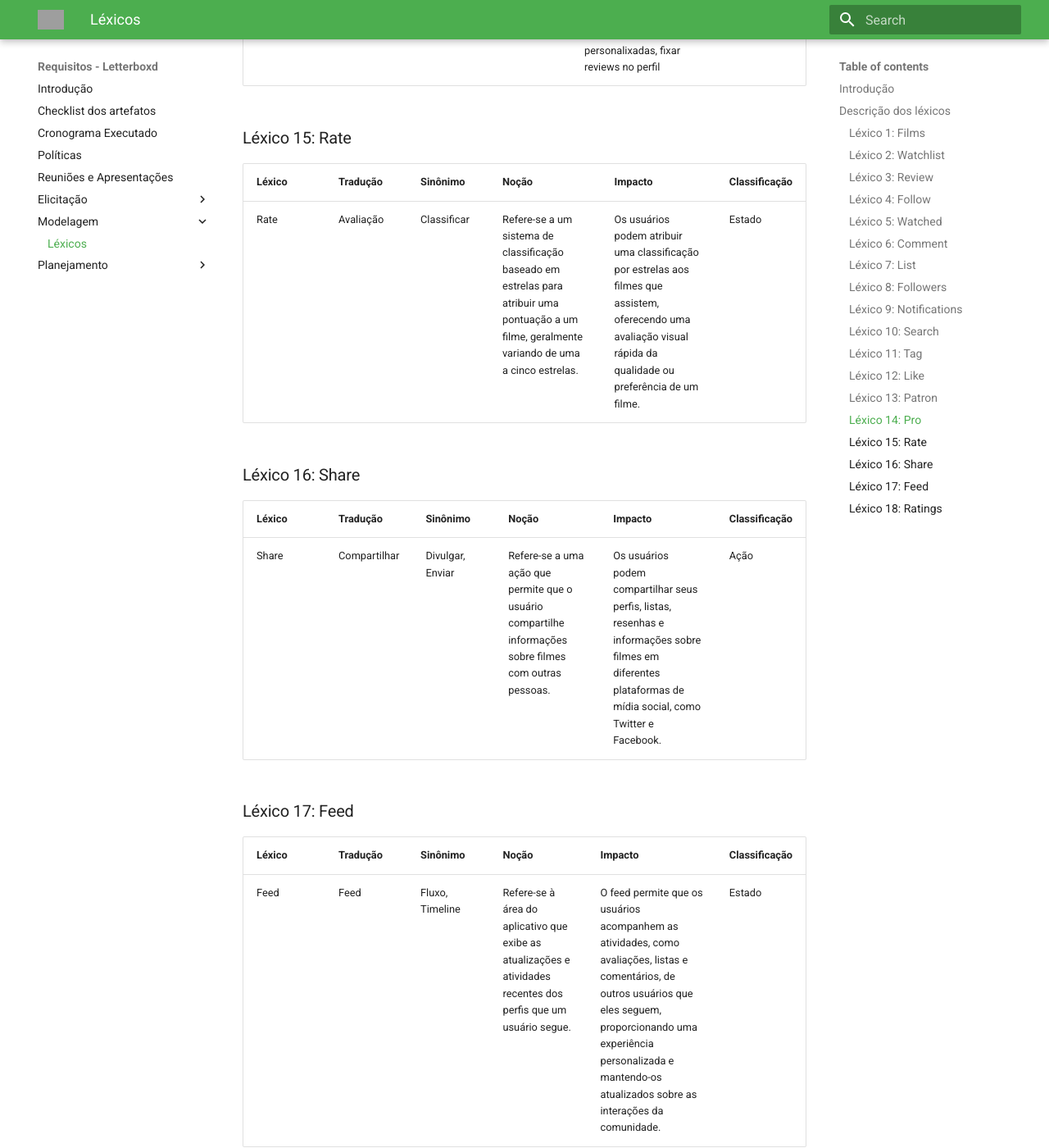
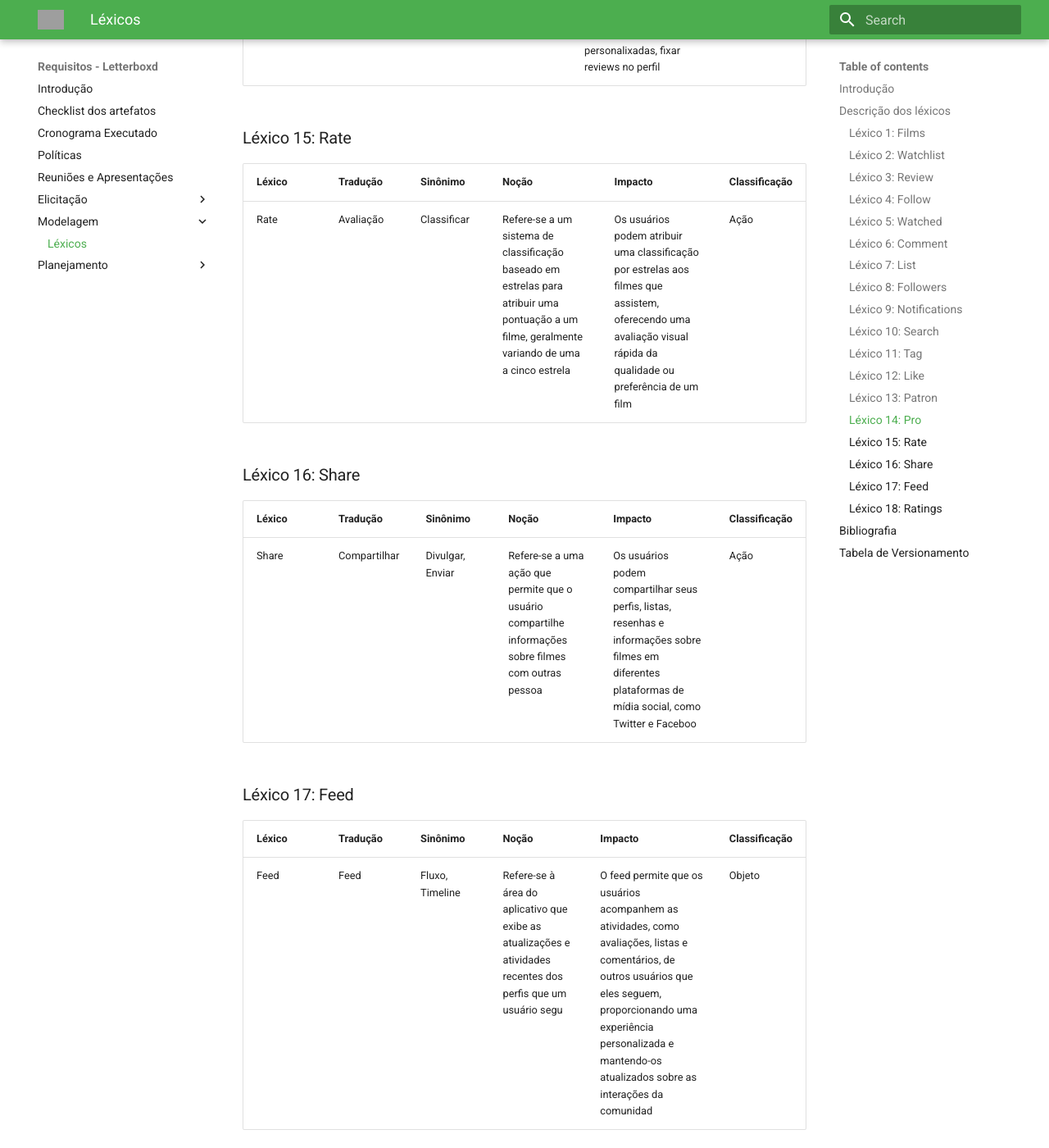
Before and after one commit to Requisitos-de-Software/2023.1-Letterboxd, an MkDocs documentation site: the page built from docs/Modelagem/lexicos.md, in a window 1280 px wide and 1400 px high, scrolled down 5880 px. Shown: the whole window at 82% size. Built offline with MkDocs 1.6.1 and Material for MkDocs 9.7.7, drawn with Linux system fonts in a browser that asks for light colours; some of the changed text lies outside the part shown; grey boxes are pictures that could not be loaded.

Commit message:
20-revisao

```diff
--- a/docs/Modelagem/lexicos.md
+++ b/docs/Modelagem/lexicos.md
@@ -13,7 +13,6 @@
 Ao explorar os léxicos do Letterboxd, examinaremos seus sinônimos, a noção que representam (símbolo), o impacto que têm no sistema (descrição do efeito) e sua classificação (verbo/objeto/estado). Como o aplicativo é em inglês e não possui uma versão em português, os léxicos serão apresentados em inglês, seguido de sua tradução. Esses atributos fornecerão uma visão abrangente dos termos-chave utilizados, permitindo uma análise precisa e uma documentação clara dos requisitos de software.
 
 ## Descrição dos léxicos
-
 ### Léxico 1: Films
 | Léxico | Tradução | Sinônimo | Noção | Impacto | Classificação |
 | ---- | ------ | ------ | --------- | ----- | ------- |
@@ -37,12 +36,12 @@
 ### Léxico 5: Watched
 | Léxico | Tradução | Sinônimo | Noção | Impacto | Classificação |
 | ---- | ------ | ------ | --------- | ----- | ------- |
-| Watched | Assistido | Registrar Visualização | Indica a ação de registrar que um usuário assistiu a um filme específico | Os usuários podem marcar os filmes como assistidos para acompanhar seu histórico de visualizações e compartilhar essa informação com a comunidade do Letterboxd | Ação |
+| Watched | Assistido | Registrar Visualização | Indica a ação de registrar que um usuário assistiu a um filme específico | Os usuários podem marcar os filmes como assistidos para acompanhar seu histórico de visualizações e compartilhar essa informação com a comunidade do Letterboxd | Estado |
 
 ### Léxico 6: Comment
 | Léxico | Tradução | Sinônimo | Noção | Impacto | Classificação |
 | ---- | ------ | ------ | --------- | ----- | ------- |
-| Comment | Comentário | Feedback | Refere-se a um texto escrito respondendo a algo | Os usuários podem comentar nas reviews de outros usuários | Estado |
+| Comment | Comentário | Feedback | Refere-se a um texto escrito respondendo a algo | Os usuários podem comentar nas reviews de outros usuários | Ação |
 
 ### Léxico 7: List
 | Léxico | Tradução | Sinônimo | Noção | Impacto | Classificação |
@@ -52,27 +51,27 @@
 ### Léxico 8: Followers
 | Léxico | Tradução | Sinônimo | Noção | Impacto | Classificação |
 | ---- | ------ | ------ | --------- | ----- | ------- |
-| Followers | Seguidores | Amigos | Refere-se aos usuários que escolheram acompanhar as atividades de um determinado perfil no Letterboxd | Os usuários podem ter seguidores que recebem atualizações de suas avaliações, listas e atividades, permitindo uma interação mais ampla na comunidade do Letterboxd. | Estado |
+| Followers | Seguidores | Amigos | Refere-se aos usuários que escolheram acompanhar as atividades de um determinado perfil no Letterboxd | Os usuários podem ter seguidores que recebem atualizações de suas avaliações, listas e atividades, permitindo uma interação mais ampla na comunidade do Letterbox | Estado |
 
 ### Léxico 9: Notifications
 | Léxico | Tradução | Sinônimo | Noção | Impacto | Classificação |
 | ---- | ------ | ------ | --------- | ----- | ------- |
-| Notifications | Notificações | Alertas, Mensagens | Refere-se às informações e avisos enviados aos usuários para informar sobre atividades relevantes, como novos comentários, avaliações de filmes ou seguidores. | Os usuários recebem notificações em tempo real, permitindo que fiquem atualizados sobre as interações e atividades recentes dentro da comunidade do Letterboxd. | Estado |
+| Notifications | Notificações | Alertas, Mensagens | Refere-se às informações e avisos enviados aos usuários para informar sobre atividades relevantes, como novos comentários, avaliações de filmes ou seguidore | Os usuários recebem notificações em tempo real, permitindo que fiquem atualizados sobre as interações e atividades recentes dentro da comunidade do Letterbox | Objeto |
 
 ### Léxico 10: Search
 | Léxico | Tradução | Sinônimo | Noção | Impacto | Classificação |
 | ---- | ------ | ------ | --------- | ----- | ------- |
-| Search | Explorar | Descobrir, Pesquisar | efere-se à ação de procurar e encontrar filmes novos e interessantes dentro do aplicativo. | Os usuários podem explorar diferentes categorias, gêneros, listas populares e recomendações personalizadas para descobrir filmes que possam despertar seu interesse. | Ação |
+| Search | Explorar | Descobrir, Pesquisar | efere-se à ação de procurar e encontrar filmes novos e interessantes dentro do aplicativ | Os usuários podem explorar diferentes categorias, gêneros, listas populares e recomendações personalizadas para descobrir filmes que possam despertar seu interess | Ação |
 
 ### Léxico 11: Tag
 | Léxico | Tradução | Sinônimo | Noção | Impacto | Classificação |
 | ---- | ------ | ------ | --------- | ----- | ------- |
-| Tag | Etiqueta | Marcador | Representa uma palavra-chave ou termo associado a um filme, utilizado para categorização e facilitar a busca. | Os usuários podem adicionar tags aos filmes para organizá-los e para facilitar a identificação de filmes com temas ou elementos específicos. | Objeto |
+| Tag | Etiqueta | Marcador | Representa uma palavra-chave ou termo associado a um filme, utilizado para categorização e facilitar a busc | Os usuários podem adicionar tags aos filmes para organizá-los e para facilitar a identificação de filmes com temas ou elementos específico | Objeto |
 
 ### Léxico 12: Like
 | Léxico | Tradução | Sinônimo | Noção | Impacto | Classificação |
 | ---- | ------ | ------ | --------- | ----- | ------- |
-| Like | Curtir | Adicionar aos Favoritos | ndica a ação de destacar um filme como favorito ou preferido pelo usuário. | Os usuários podem marcar filmes como favoritos para sinalizar suas obras preferidas, facilitando o acesso rápido a esses filmes e compartilhando suas preferências com outros usuários. | Ação |
+| Like | Curtir | Adicionar aos Favoritos | ndica a ação de destacar um filme como favorito ou preferido pelo usuári | Os usuários podem marcar filmes como favoritos para sinalizar suas obras preferidas, facilitando o acesso rápido a esses filmes e compartilhando suas preferências com outros usuário | Ação |
 
 ### Léxico 13: Patron
 | Léxico | Tradução | Sinônimo | Noção | Impacto | Classificação |
@@ -87,23 +86,35 @@
 ### Léxico 15: Rate
 | Léxico | Tradução | Sinônimo | Noção | Impacto | Classificação |
 | ---- | ------ | ------ | --------- | ----- | ------- |
-| Rate | Avaliação | Classificar | Refere-se a um sistema de classificação baseado em estrelas para atribuir uma pontuação a um filme, geralmente variando de uma a cinco estrelas. | Os usuários podem atribuir uma classificação por estrelas aos filmes que assistem, oferecendo uma avaliação visual rápida da qualidade ou preferência de um filme. | Estado |
+| Rate | Avaliação | Classificar | Refere-se a um sistema de classificação baseado em estrelas para atribuir uma pontuação a um filme, geralmente variando de uma a cinco estrela | Os usuários podem atribuir uma classificação por estrelas aos filmes que assistem, oferecendo uma avaliação visual rápida da qualidade ou preferência de um film | Ação |
 
 ### Léxico 16: Share
 | Léxico | Tradução | Sinônimo | Noção | Impacto | Classificação |
 | ---- | ------ | ------ | --------- | ----- | ------- |
-| Share | Compartilhar | Divulgar, Enviar | Refere-se a uma ação que permite que o usuário compartilhe informações sobre filmes com outras pessoas. | Os usuários podem compartilhar seus perfis, listas, resenhas e informações sobre filmes em diferentes plataformas de mídia social, como Twitter e Facebook. | Ação |
+| Share | Compartilhar | Divulgar, Enviar | Refere-se a uma ação que permite que o usuário compartilhe informações sobre filmes com outras pessoa | Os usuários podem compartilhar seus perfis, listas, resenhas e informações sobre filmes em diferentes plataformas de mídia social, como Twitter e Faceboo | Ação |
 
 ### Léxico 17: Feed
 | Léxico | Tradução | Sinônimo | Noção | Impacto | Classificação |
 | ---- | ------ | ------ | --------- | ----- | ------- |
-| Feed | Feed | Fluxo, Timeline | Refere-se à área do aplicativo que exibe as atualizações e atividades recentes dos perfis que um usuário segue. | O feed permite que os usuários acompanhem as atividades, como avaliações, listas e comentários, de outros usuários que eles seguem, proporcionando uma experiência personalizada e mantendo-os atualizados sobre as interações da comunidade. | Estado |
+| Feed | Feed | Fluxo, Timeline | Refere-se à área do aplicativo que exibe as atualizações e atividades recentes dos perfis que um usuário segu | O feed permite que os usuários acompanhem as atividades, como avaliações, listas e comentários, de outros usuários que eles seguem, proporcionando uma experiência personalizada e mantendo-os atualizados sobre as interações da comunidad | Objeto |
 
 ### Léxico 18: Ratings
 | Léxico | Tradução | Sinônimo | Noção | Impacto | Classificação |
 | ---- | ------ | ------ | --------- | ----- | ------- |
-| Ratings | Avaliações | Pontuação Média | Refere-se à média das avaliações dadas pelos usuários a um filme específico. | O Letterboxd exibe a nota média de um filme com base nas avaliações fornecidas pelos usuários, fornecendo uma referência geral da qualidade percebida da obra. | Estado |
+| Ratings | Avaliações | Pontuação Média | Refere-se à média das avaliações dadas pelos usuários a um filme específic | O Letterboxd exibe a nota média de um filme com base nas avaliações fornecidas pelos usuários, fornecendo uma referência geral da qualidade percebida da obr | Estado |
 
 <div style="text-align: center">
 <p>Tabela 1: Descricão de léxicos</p>
 </div>
+
+## Bibliografia
+
+CONSTRUÇÃO do léxico de aplicações. Proceedings of the International Joint Conference IBERAMIA/SBIA/SBRN 2006 : 4th Workshop in Information and Human Language Technology, Ribeirão Preto, Brazil, 23 out. 2006. CD-ROM. Acesso em: 10 de maio de 2023.
+
+SERRANO, Milene. Requisitos - Aula 10. Local: UnB-FGA, Gama, DF. Disponível em: <https://aprender3.unb.br/pluginfile.php/2523091/mod_resource/content/1/Aula%2010.pdf>. Acesso em: 10 de maio de 2023.
+
+## Tabela de Versionamento
+
+| Data | Versão | Descrição | Autor | Revisor |
+| ---- | ------ | --------- | ----- | ------- |
+| 14/04/2023 | `1.0`  | Documentação dos Léxicos | [Clara Ribeiro](https://github.com/clara-ribeiro) | [Natan Santana](https://github.com/Neitan2001) |
```
